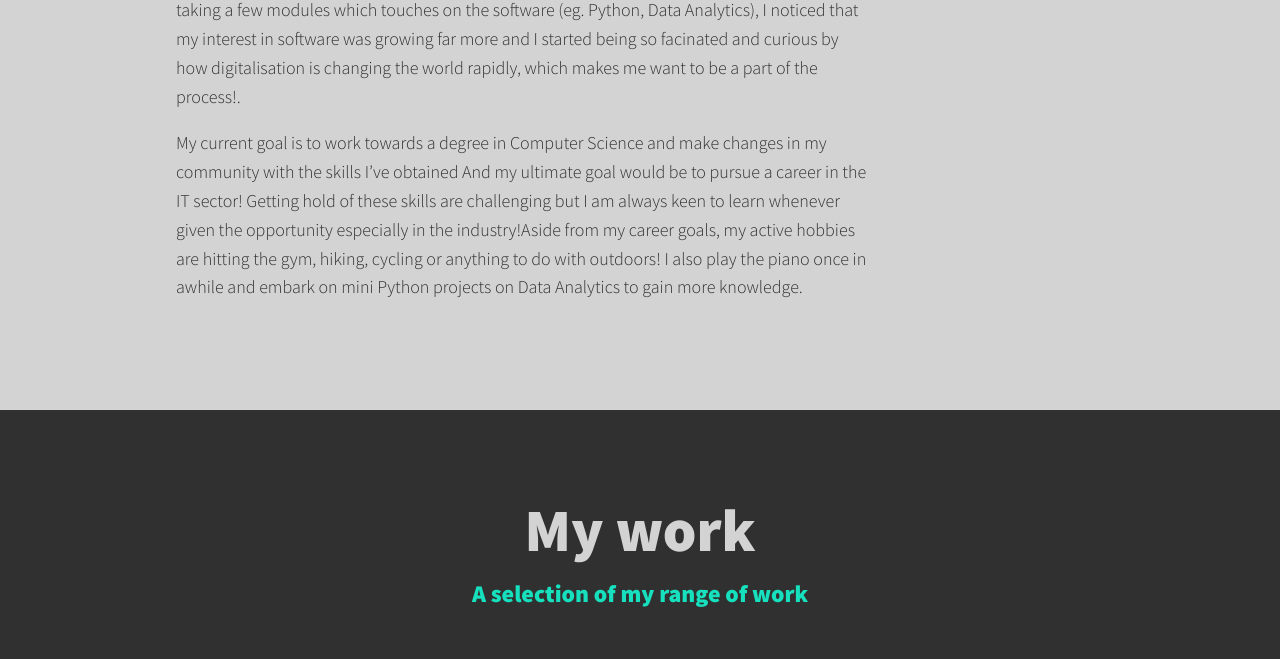
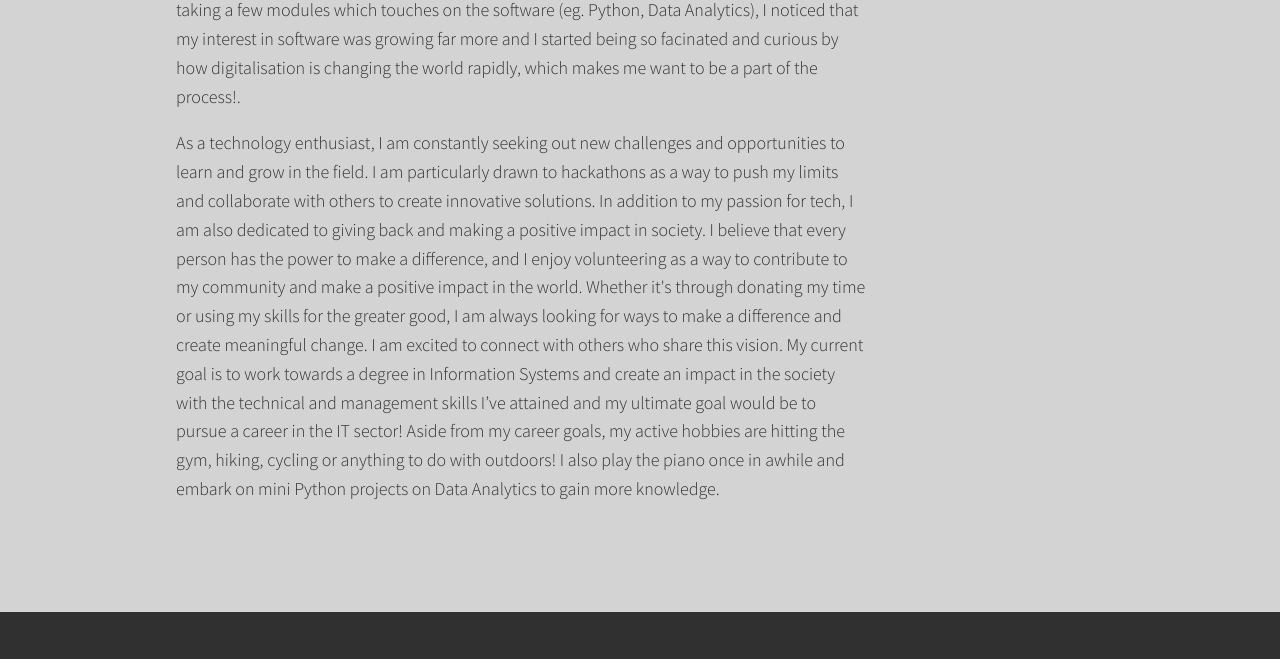
Before and after one commit to jiaquan81516/jiaquan81516.github.io, a plain HTML site: page Website/index.html in a window 1280 px wide. Shown: the part 1693-2352 px from the top of the page. Drawn offline with nearby package versions, Linux system fonts and the light colour scheme.

Commit message:
Update index.html

```diff
--- a/Website/index.html
+++ b/Website/index.html
@@ -77,8 +77,11 @@
                 I have always been interested to learn more about how things work. However, after studying Electronics for a couple of years and taking a few modules which touches on the software (eg. Python, Data Analytics),
                 I noticed that my interest in software was growing far more and I started being so facinated and curious by how digitalisation is changing the world rapidly, which makes me want to be a part of the process!.
                 </p>
-               <p>My current goal is to work towards a degree in Computer Science and make changes in my community with the skills I’ve obtained And my ultimate goal would be to pursue a career in the IT sector!
-                Getting hold of these skills are challenging but I am always keen to learn whenever given the opportunity especially in the industry!Aside from my career goals, my active hobbies are hitting the gym, hiking, cycling or anything to do with outdoors! I also play the piano once in awhile and embark on mini Python
+               <p>As a technology enthusiast, I am constantly seeking out new challenges and opportunities to learn and grow in the field. I am particularly drawn to hackathons as a way to push my limits and collaborate with others to create innovative solutions.
+                In addition to my passion for tech, I am also dedicated to giving back and making a positive impact in society. I believe that every person has the power to make a difference, and I enjoy volunteering as a way to contribute to my community and make a positive impact in the world. Whether it's through donating my time or using my skills for the greater good, I am always looking for ways to make a difference and create meaningful change.
+                I am excited to connect with others who share this vision.
+                My current goal is to work towards a degree in Information Systems and create an impact in the society with the technical and management skills I’ve attained and my ultimate goal would be to pursue a career in the IT sector!
+                Aside from my career goals, my active hobbies are hitting the gym, hiking, cycling or anything to do with outdoors! I also play the piano once in awhile and embark on mini Python
                 projects on Data Analytics to gain more knowledge.</p>
            </div>
 
```
